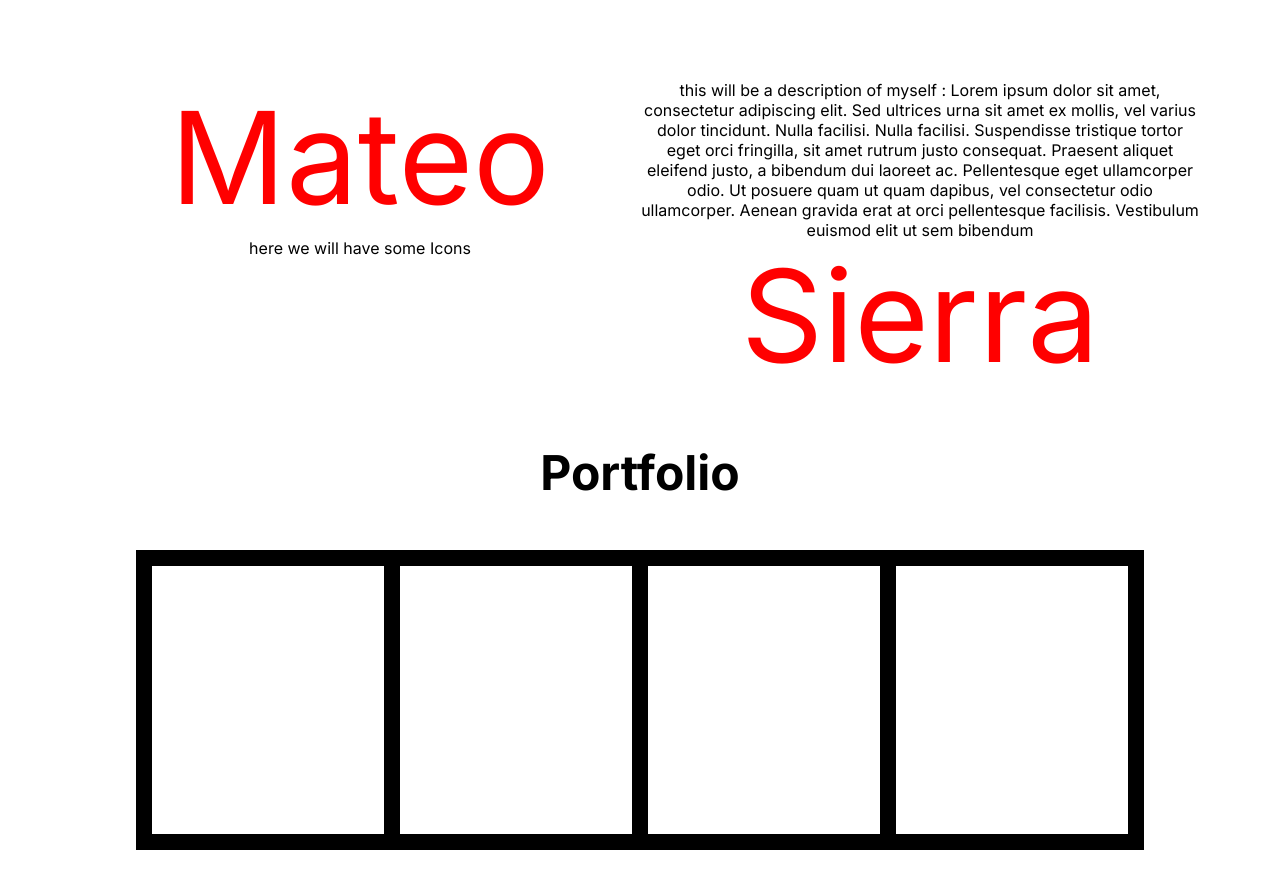
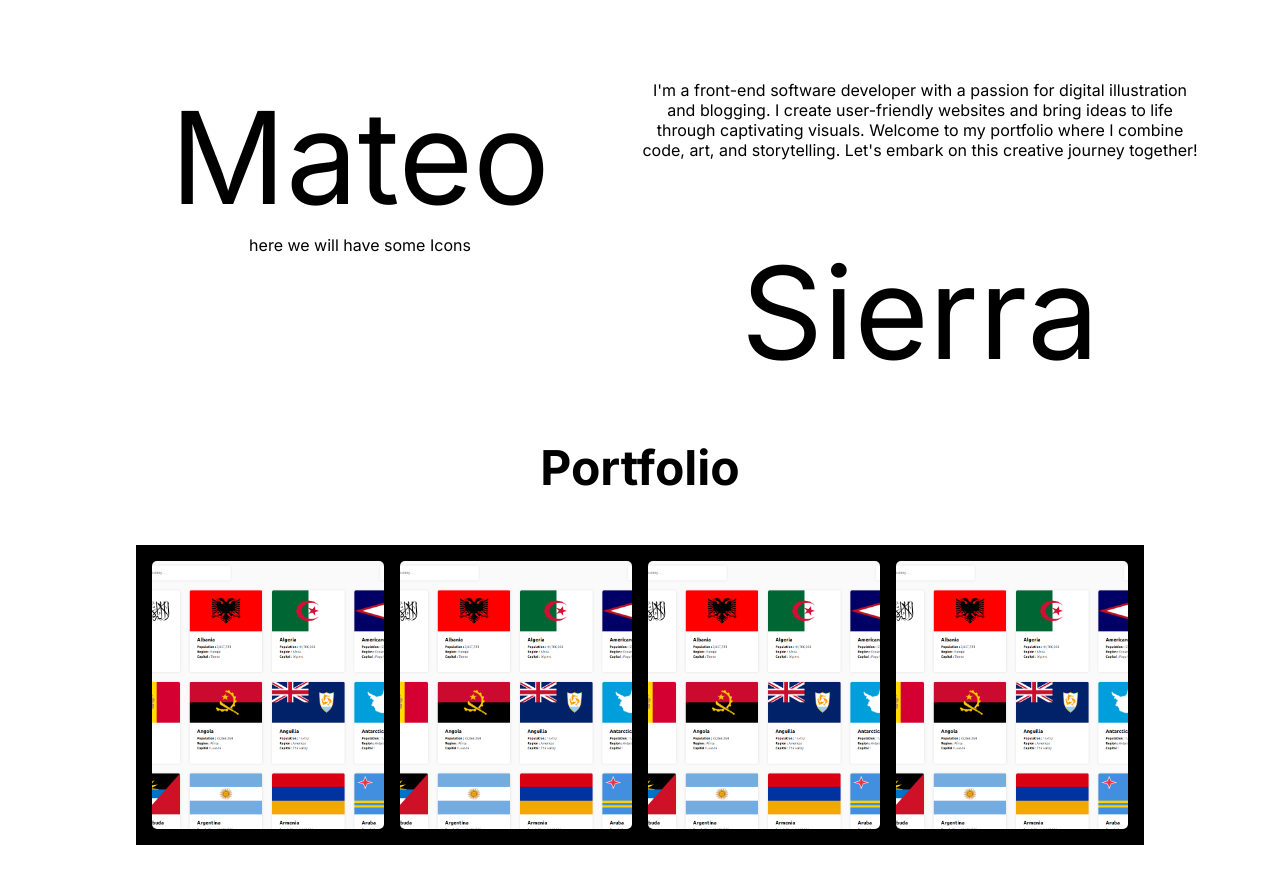
Before and after one commit to Sierra9999/Portfolio, a Next.js app: page / in a window 1280 px wide. Shown: the top 888 px of the page. Built offline with nearby package versions, Linux system fonts and the light colour scheme.

Commit message:
feat: portfolio, project showcase content pending

```diff
--- a/src/app/page.module.css
+++ b/src/app/page.module.css
@@ -16,7 +16,6 @@
 }
 
 .introduction h1 {
-  color: red;
   font-size: 8rem;
   font-weight: 400;
   text-align: center;
--- a/src/app/page.tsx
+++ b/src/app/page.tsx
@@ -1,4 +1,3 @@
-import Image from 'next/image'
 import styles from './page.module.css'
 import ProjectShowcase from '@/components/ProjectShowcase'
 
@@ -7,7 +6,7 @@ export default function Home() {
     <main className={styles.main}>
         <section className={styles.introduction}>
           <h1 className={styles.name}>Mateo</h1>
-          <p>this will be a description of myself : Lorem ipsum dolor sit amet, consectetur adipiscing elit. Sed ultrices urna sit amet ex mollis, vel varius dolor tincidunt. Nulla facilisi. Nulla facilisi. Suspendisse tristique tortor eget orci fringilla, sit amet rutrum justo consequat. Praesent aliquet eleifend justo, a bibendum dui laoreet ac. Pellentesque eget ullamcorper odio. Ut posuere quam ut quam dapibus, vel consectetur odio ullamcorper. Aenean gravida erat at orci pellentesque facilisis. Vestibulum euismod elit ut sem bibendum</p>
+          <p>I'm a front-end software developer with a passion for digital illustration and blogging. I create user-friendly websites and bring ideas to life through captivating visuals. Welcome to my portfolio where I combine code, art, and storytelling. Let's embark on this creative journey together!</p>
           <p>here we will have some Icons</p>
           <h1>Sierra</h1>
         </section>
--- a/src/components/ProjectCard/index.tsx
+++ b/src/components/ProjectCard/index.tsx
@@ -1,9 +1,41 @@
-import React from 'react'
+import React from "react";
+import "./styles.css";
+import Image from "next/image";
 
-const ProjectCard = () => {
-  return (
-    <div>ProjectCard</div>
-  )
+export interface Project {
+  name: string;
+  imagePath: string;
+  description: string;
+  codeUrl: string;
+  liveUrl: string;
 }
 
-export default ProjectCard
+export const ProjectCard = ({
+  name,
+  imagePath,
+  description,
+  codeUrl,
+  liveUrl,
+}: React.PropsWithChildren<Project>) => {
+  return (
+    <section
+      className="card"
+      style={{ backgroundImage: ` url("${imagePath}")` }}
+    >
+      <div className="card__holder">
+        <h2 className="card__title">{name}</h2>
+        <p className="card__description">{description}</p>
+        <section className="card__links">
+          <a target="_blank" href={codeUrl} className="card__code">
+            Code
+          </a>
+          <a target="_blank" href={liveUrl} className="card__live-demo">
+            Demo
+          </a>
+        </section>
+      </div>
+    </section>
+  );
+};
+
+export default ProjectCard;
--- /dev/null
+++ b/src/components/ProjectCard/styles.css
@@ -0,0 +1,23 @@
+.card {
+  background-size: cover;
+  background-repeat: no-repeat;
+  background-position: center;
+  border-radius: 5px;
+}
+
+.card__holder{
+  padding: 1rem;
+  height: 100%;
+  background-color: rgba(75, 75, 75, 0);
+  color:  rgba(255, 255, 255, 0);
+  transition: all linear 0.1s;
+}
+
+.card:hover .card__holder {
+  background-color: rgba(75, 75, 75, 0.5);
+  color:  rgba(255, 255, 255, 1);
+}
+
+.card__description {
+  text-align: center;
+}
--- a/src/components/ProjectShowcase/index.tsx
+++ b/src/components/ProjectShowcase/index.tsx
@@ -1,17 +1,39 @@
 import React from "react";
 import styles from "./styles.module.css";
+import { Project, ProjectCard } from "../ProjectCard";
 
-const projects: {
-  name: string;
-  description: string;
-  liveUrl: string;
-  codeUrl: string;
-} = [
+const projects: Project[]  = [
   {
     name: "Country App",
-    codeUrl : 'https://github.com/Sierra9999/country-app',
-    description : "An app which shows country data, made in React & Typescript using Sass",
-    liveUrl : 'https://sierra9999.github.io/country-app/'
+    imagePath : '/project-countries-app.png',
+    description:
+      "An app which shows country data, made in React & Typescript using Sass",
+    liveUrl: "https://sierra9999.github.io/country-app/",
+    codeUrl: "https://github.com/Sierra9999/country-app",
+  },
+  {
+    name: "Country App",
+    imagePath : '/project-countries-app.png',
+    description:
+      "An app which shows country data, made in React & Typescript using Sass",
+    liveUrl: "https://sierra9999.github.io/country-app/",
+    codeUrl: "https://github.com/Sierra9999/country-app",
+  },
+  {
+    name: "Country App",
+    imagePath : '/project-countries-app.png',
+    description:
+      "An app which shows country data, made in React & Typescript using Sass",
+    liveUrl: "https://sierra9999.github.io/country-app/",
+    codeUrl: "https://github.com/Sierra9999/country-app",
+  },
+  {
+    name: "Country App",
+    imagePath : '/project-countries-app.png',
+    description:
+      "An app which shows country data, made in React & Typescript using Sass",
+    liveUrl: "https://sierra9999.github.io/country-app/",
+    codeUrl: "https://github.com/Sierra9999/country-app",
   },
 ];
 
@@ -20,10 +42,7 @@ const ProjectShowcase = () => {
     <>
       <h1 className={styles["portfolio-title"]}>Portfolio</h1>
       <section className={styles["projects"]}>
-        <div className={styles["projects__card"]}></div>
-        <div className={styles["projects__card"]}></div>
-        <div className={styles["projects__card"]}></div>
-        <div className={styles["projects__card"]}></div>
+        {projects.map(project => <ProjectCard {...project}/>)}
       </section>
     </>
   );
--- a/src/components/ProjectShowcase/styles.module.css
+++ b/src/components/ProjectShowcase/styles.module.css
@@ -14,10 +14,6 @@
   min-height: 300px;
   grid-template-columns: auto auto auto auto;
   grid-template-rows: auto;
-}
-
-.projects__card {
-  background-color: white;
 }
 
 @media (max-width: 700px) {
```
Also changed, not shown: public/project-countries-app.png (added).
